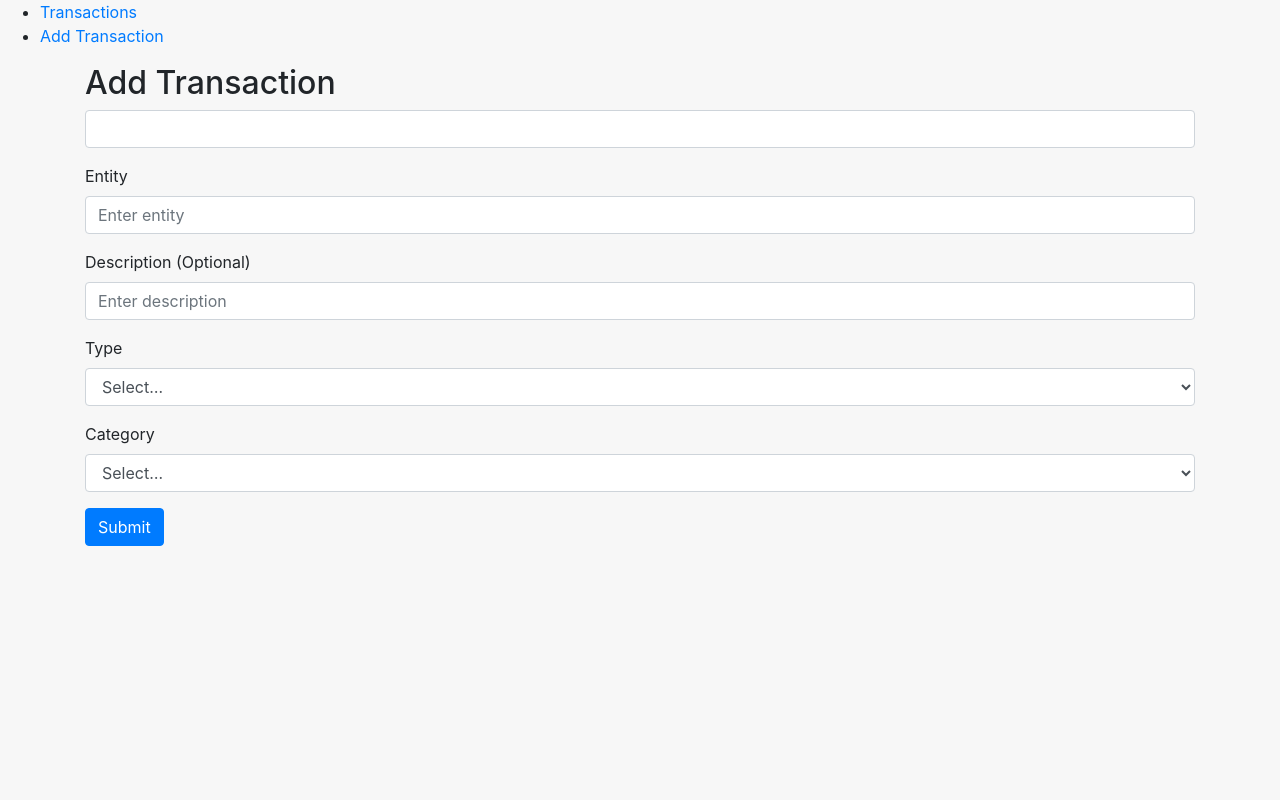
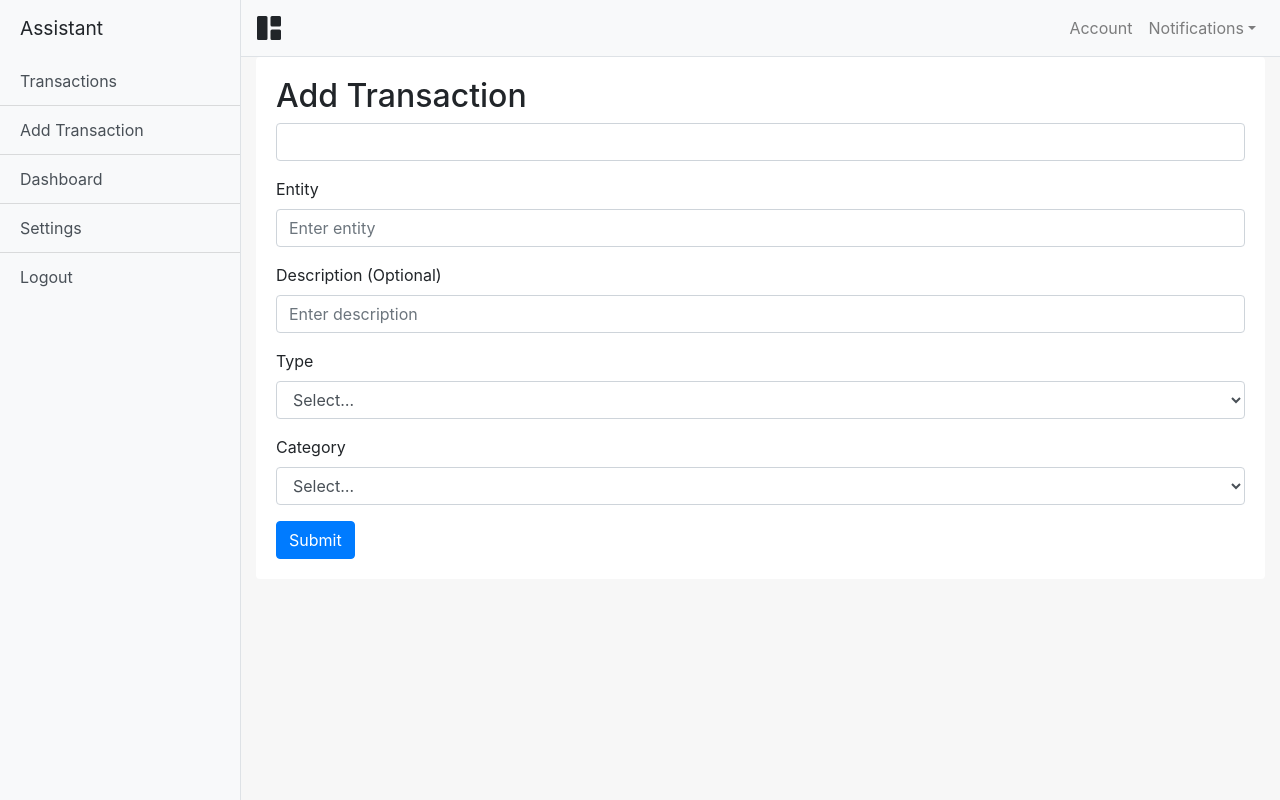
Before and after one commit to gambin23/assistant, a React (Create React App) app: page /new in a window 1280 px wide. Built offline with nearby package versions, Linux system fonts and the light colour scheme.

Commit message:
feat(sidebar): initial sidebar menu

```diff
--- a/src/App.tsx
+++ b/src/App.tsx
@@ -1,7 +1,9 @@
-import React from "react";
+import React, { useState } from "react";
 import { Provider } from "react-redux";
 import { IntlProvider } from "react-intl";
 import { BrowserRouter as Router, Link, Route, Switch } from "react-router-dom";
+import classNames from "classnames";
+import { Grid1x2Fill } from "react-bootstrap-icons";
 
 import store from "./store/Store";
 import TransactionsPage from "./ui/TransactionsPage";
@@ -9,24 +11,58 @@ import AddTransactionPage from "./ui/AddTransactionPage";
 import TransactionPage from "./ui/TransactionPage";
 
 function App() {
+    const [hideMenu, setHideMenu] = useState(false);
+
+    function toggleMenu() {
+        setHideMenu(!hideMenu);
+    }
+
     return (
         <Provider store={store}>
             <IntlProvider locale="en-GB">
                 <Router>
-                    <ul>
-                        <li>
-                            <Link to="/">Transactions</Link>
+                    <div className={classNames("d-flex", { toggled: hideMenu })} id="wrapper">
+                        <div className="bg-light border-right" id="sidebar-wrapper">
+                            <div className="sidebar-heading">Assistant</div>
+                            <div className="list-group list-group-flush">
+                                <Link to="/" className="list-group-item list-group-item-action bg-light">Transactions</Link>
+                                <Link to="/new" className="list-group-item list-group-item-action bg-light">Add Transaction</Link>
+                                <Link to="/" className="list-group-item list-group-item-action bg-light">Dashboard</Link>
+                                <Link to="/" className="list-group-item list-group-item-action bg-light">Settings</Link>
+                                <Link to="/" className="list-group-item list-group-item-action bg-light">Logout</Link>
+                            </div>
+                        </div>
+
+                        <div id="page-content-wrapper">
+                            <nav className="navbar navbar-expand-lg navbar-light bg-light border-bottom">
+                                <Grid1x2Fill onClick={toggleMenu} id="menu-btn"></Grid1x2Fill>
+                                <div className="navbar-collapse">
+                                    <ul className="navbar-nav ml-auto mt-2 mt-lg-0">
+                                        <li className="nav-item">
+                                            <Link to="/" className="nav-link">Account</Link>
                                         </li>
-                        <li>
-                            <Link to="/new">Add Transaction</Link>
+                                        <li className="nav-item dropdown">
+                                            <Link to="/" className="nav-link dropdown-toggle" role="button">
+                                                Notifications
+                                            </Link>
+                                            <div className="dropdown-menu dropdown-menu-right">
+                                                <Link to="/" className="dropdown-item">Transaction</Link>
+                                            </div>
                                         </li>
                                     </ul>
+                                </div>
+                            </nav>
+
+
                             <div className="container">
+                                {hideMenu && 'Assistant'}
                                 <Switch>
                                     <Route path="/new" component={AddTransactionPage} />
                                     <Route path="/transaction/:id" component={TransactionPage} />
                                     <Route path="/" component={TransactionsPage} />
                                 </Switch>
+                            </div>
+                        </div>
                     </div>
                 </Router>
             </IntlProvider>
--- a/src/styles/styles.css
+++ b/src/styles/styles.css
@@ -10,3 +10,56 @@ body {
     font-size:11px;
     color: darkgray;
 }
+
+
+
+
+ #wrapper {
+    overflow-x: hidden;
+ }
+
+ #menu-btn {
+     cursor: pointer;
+     font-size: 24px;
+ }
+
+#sidebar-wrapper {
+  min-height: 100vh;
+  margin-left: -15rem;
+  -webkit-transition: margin .25s ease-out;
+  -moz-transition: margin .25s ease-out;
+  -o-transition: margin .25s ease-out;
+  transition: margin .25s ease-out;
+}
+
+#sidebar-wrapper .sidebar-heading {
+  padding: 0.875rem 1.25rem;
+  font-size: 1.2rem;
+}
+
+#sidebar-wrapper .list-group {
+  width: 15rem;
+}
+
+#page-content-wrapper {
+  min-width: 100vw;
+}
+
+#wrapper.toggled #sidebar-wrapper {
+  margin-left: 0;
+}
+
+@media (min-width: 768px) {
+  #sidebar-wrapper {
+    margin-left: 0;
+  }
+
+  #page-content-wrapper {
+    min-width: 0;
+    width: 100%;
+  }
+
+  #wrapper.toggled #sidebar-wrapper {
+    margin-left: -15rem;
+  }
+}
--- a/src/ui/AddTransactionPage.tsx
+++ b/src/ui/AddTransactionPage.tsx
@@ -26,6 +26,8 @@ const AddTransactionPage = () => {
     }
 
     return (
+        <div className="card">
+            <div className="card-body">
                 <form onSubmit={handleSubmit(onSubmit)}>
                     <h2>Add Transaction</h2>
 
@@ -73,6 +75,8 @@ const AddTransactionPage = () => {
 
                     <input type="submit" value="Submit" className="btn btn-primary" />
                 </form>
+            </div>
+        </div>
     );
 }
 
```
Also changed, not shown: 1 other file (tests, documents, lock files or other folders). Lines whose indentation alone changed are shown as unchanged.
